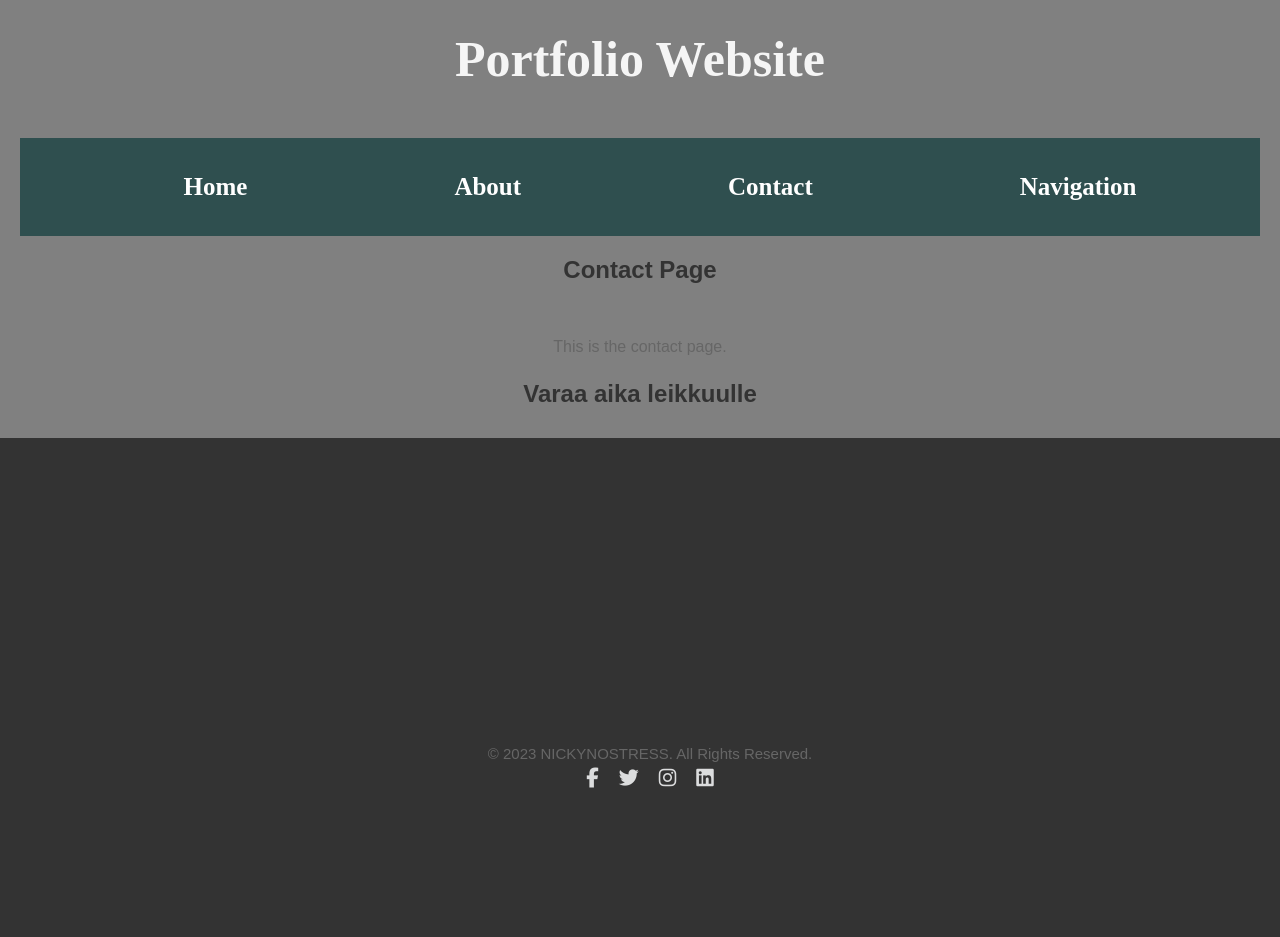
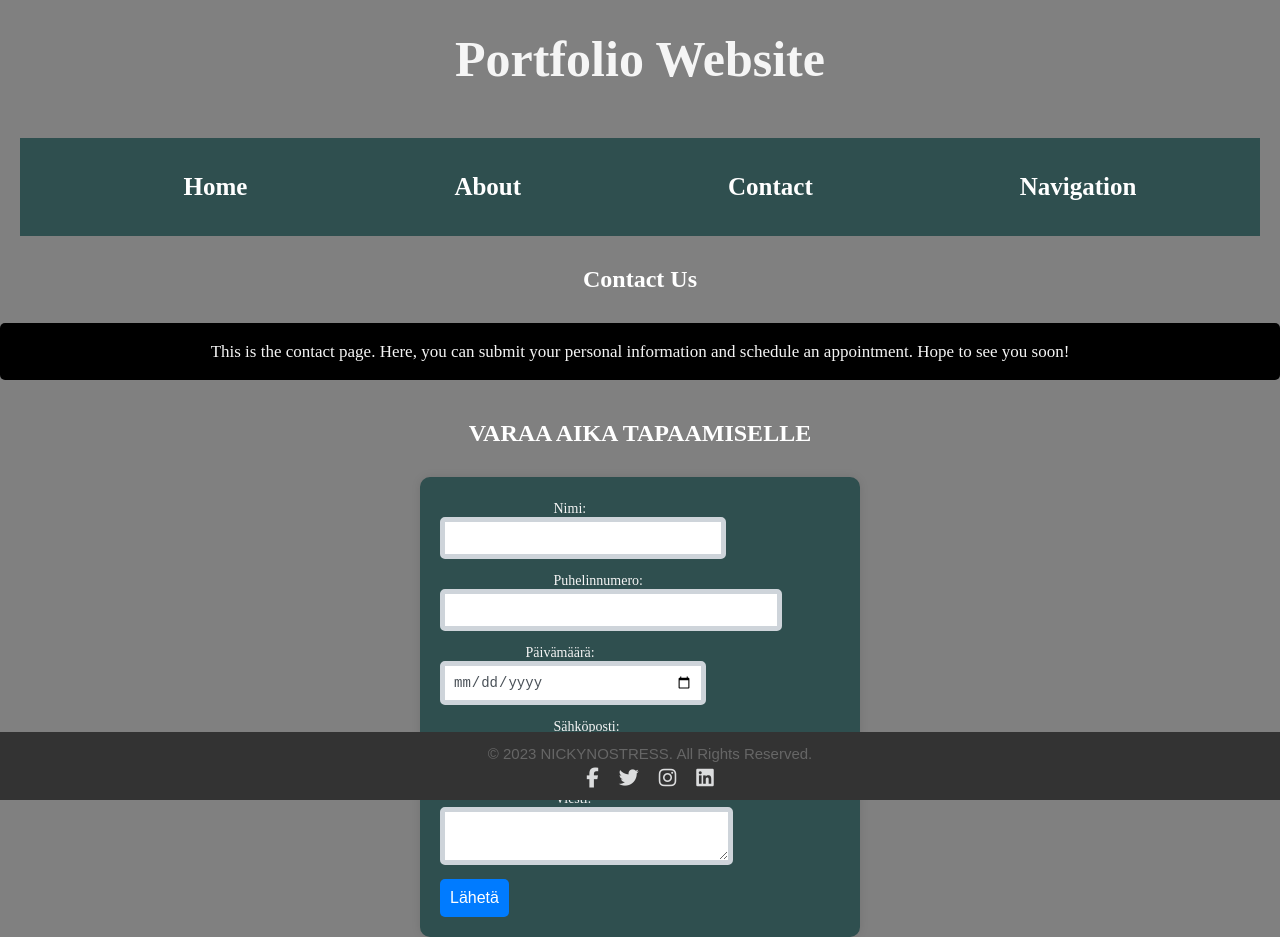
Before and after one commit to nickynostress/tecmint-app, a React (Create React App) app: page /contact in a window 1280 px wide. Before the commit the page ends 800 px from the top, so only its background shows below. Built offline with nearby package versions, Linux system fonts and the light colour scheme.

Commit message:
Added new CSS features.

```diff
--- a/src/components/ContactForm.js
+++ b/src/components/ContactForm.js
@@ -38,9 +38,36 @@ function ContactForm() {
 
   return (
     <div>
-      <h2>Varaa aika leikkuulle</h2>
+      <h2>VARAA AIKA TAPAAMISELLE</h2>
       <form className="contact-form" onSubmit={handleSubmit}>
-        {/* ... (rest of your form) */}
+        <div className="form-group">
+          <label htmlFor="nimi">Nimi:</label>
+          <input type="text" id="nimi" name="nimi" value={formData.nimi} onChange={handleInputChange} required />
+        </div>
+
+        <div className="form-group">
+          <label htmlFor="puhelinnumero">Puhelinnumero:</label>
+          <input type="tel" id="puhelinnumero" name="puhelinnumero" value={formData.puhelinnumero} onChange={handleInputChange} />
+        </div>
+
+        <div className="form-group">
+          <label htmlFor="paivamaara">Päivämäärä:</label>
+          <input type="date" id="paivamaara" name="paivamaara" value={formData.paivamaara} onChange={handleInputChange} />
+        </div>
+
+        <div className="form-group">
+          <label htmlFor="sahkoposti">Sähköposti:</label>
+          <input type="email" id="sahkoposti" name="sahkoposti" value={formData.sahkoposti} onChange={handleInputChange} required />
+        </div>
+
+        <div className="form-group">
+          <label htmlFor="viesti">Viesti:</label>
+          <textarea id="viesti" name="viesti" value={formData.viesti} onChange={handleInputChange}></textarea>
+        </div>
+
+        <div className="form-group">
+          <button type="submit">Lähetä</button>
+        </div>
       </form>
     </div>
   );
--- a/src/components/ContactPage.js
+++ b/src/components/ContactPage.js
@@ -5,8 +5,12 @@ import './styles/contactpage.css';
 function ContactPage() {
   return (
     <div>
-      <h2>Contact Page</h2>
-      <p>This is the contact page.</p>
+      <h2>Contact Us</h2>
+      <p className='submitdesc'>
+        This is the contact page.
+        Here, you can submit your personal information and schedule an appointment.
+        Hope to see you soon!
+      </p>
       <ContactForm />
     </div>
   );
--- a/src/components/Footer.js
+++ b/src/components/Footer.js
@@ -1,22 +1,41 @@
 import React from 'react';
+import PropTypes from 'prop-types';
 import './styles/footer.css';
 import '@fortawesome/fontawesome-free/css/all.min.css';
 
-
-function Footer() {
+function Footer({ currentYear, socialIcons }) {
   return (
     <footer className="footer">
       <div className="container">
-        <p className="footer-text">&copy; 2023 NICKYNOSTRESS. All Rights Reserved.</p>
+        <p className="footer-text">&copy; {currentYear} NICKYNOSTRESS. All Rights Reserved.</p>
         <ul className="social-icons">
-          <li><a href="#"><i className="fab fa-facebook-f"></i></a></li>
-          <li><a href="#"><i className="fab fa-twitter"></i></a></li>
-          <li><a href="#"><i className="fab fa-instagram"></i></a></li>
-          <li><a href="#"><i className="fab fa-linkedin"></i></a></li>
+          {socialIcons.map((social, index) => (
+            <li key={index}><a href={social.link}><i className={`fab ${social.icon}`}></i></a></li>
+          ))}
         </ul>
       </div>
     </footer>
   );
 }
 
+Footer.propTypes = {
+  currentYear: PropTypes.number.isRequired,
+  socialIcons: PropTypes.arrayOf(
+    PropTypes.shape({
+      link: PropTypes.string.isRequired,
+      icon: PropTypes.string.isRequired,
+    })
+  ).isRequired,
+};
+
+Footer.defaultProps = {
+  currentYear: new Date().getFullYear(),
+  socialIcons: [
+    { link: '#', icon: 'fa-facebook-f' },
+    { link: '#', icon: 'fa-twitter' },
+    { link: '#', icon: 'fa-instagram' },
+    { link: '#', icon: 'fa-linkedin' },
+  ],
+};
+
 export default Footer;
--- a/src/components/HomePage.js
+++ b/src/components/HomePage.js
@@ -1,27 +1,26 @@
 import React from 'react';
 import UniversalSection from './UniversalSection';
 import UniversalImage from './UniversalImage';
+import './styles/homepage.css';
 
 function HomePage() {
   return (
-    <div>
+    <div className="homepage-container">
       <UniversalSection
         title="Welcome to My Portfolio"
         description="This is my portfolio website created using React.js"
       />
       <UniversalImage
-        imageUrl="https://promen-maleimage.com/____impro/1/onewebmedia/logo%20promen___serialized1.jpeg?etag=%22483e0-632b845e%22&sourceContentType=image%2Fpng"
+        imageUrl="https://cdn.pixabay.com/photo/2019/06/06/14/58/unicorn-4256141_960_720.png"
         altText="Portfolio Image"
       />
-      <p className='loremipsum'>
-        Lorem ipsum dolor sit amet, consectetur adipiscing elit, sed do eiusmod tempor incididunt ut labore et dolore magna aliqua.
-        Condimentum mattis pellentesque id nibh. Id diam vel quam elementum pulvinar etiam non quam.
-        Adipiscing elit duis tristique sollicitudin nibh. Pulvinar sapien et ligula ullamcorper.
-        Eget sit amet tellus cras adipiscing enim. Diam maecenas ultricies mi eget mauris pharetra et ultrices.
-        Neque sodales ut etiam sit amet nisl. Ac turpis egestas sed tempus urna et.
-        Pellentesque dignissim enim sit amet venenatis urna cursus.
-        Neque laoreet suspendisse interdum consectetur. Sem viverra aliquet eget sit.
-      </p>
+      <div className='loremipsum-box'>
+        <p className='loremipsum'>
+          Lorem ipsum dolor sit amet, consectetur adipiscing elit, sed do eiusmod tempor incididunt ut labore et dolore magna aliqua.
+          Condimentum mattis pellentesque id nibh. Id diam vel quam elementum pulvinar etiam non quam.
+          Adipiscing elit duis tristique sollicitudin nibh. Pulvinar sapien et ligula ullamcorper.
+        </p>
+      </div>
     </div>
   );
 }
--- a/src/components/UniversalImage.js
+++ b/src/components/UniversalImage.js
@@ -3,7 +3,7 @@ import React from 'react';
 function UniversalImage({ imageUrl, altText }) {
   return (
     <div className="universal-image">
-      <img src={imageUrl} alt={altText} />
+      <img src={imageUrl} alt={altText} style={{ width: '150px', height: '150px' }} />
     </div>
   );
 }
--- a/src/components/styles/contactform.css
+++ b/src/components/styles/contactform.css
@@ -1,33 +1,45 @@
-/* contactform.css */
 /* contactform.css */
 
 .contact-form {
   display: flex;
   flex-direction: column;
-    align-items: flex-start;
-    max-width: 400px; /* Set a maximum width for the form */
-    margin: 0 auto; /* Center the form horizontally */
+  align-items: center;
+  max-width: 400px;
+  background-color: darkslategrey; /* Dark background color */
+  padding: 20px;
+  border-radius: 10px; /* Add rounded corners */
+  box-shadow: 0 0 10px rgba(0, 0, 0, 0.1); /* Add subtle box shadow */
 }
 
 .contact-form label {
-    margin-bottom: 5px; /* Add some spacing between labels */
+  margin-bottom: 12px; /* Adjusted margin */
+  padding: 10px; /* Added padding */
+  font-size: 14px;
+  color: whitesmoke; /* Dark text color */
+  font-family: 'Times New Roman', Times, serif; /* Set font family */
 }
 
 .contact-form input,
 .contact-form textarea {
-    width: 100%; /* Make input fields take up full width */
-    margin-bottom: 10px; /* Add some spacing between input fields */
-    padding: 8px; /* Add padding for better appearance */
+  width: 100%;
+  margin-bottom: 16px;
+  padding: 20px;
+  border: 5px solid #ced4da; /* Light border color */
+  border-radius: 5px;
+  font-size: 14px;
+  color: #495057;
 }
 
 .contact-form button {
-    background-color: #007bff; /* Change button background color */
-    color: #fff; /* Change button text color */
-    padding: 10px; /* Add padding to the button */
-    border: none; /* Remove button border */
+  background-color: #007bff;
+  color: #fff;
+  padding: 14px 20px;
+  border: none;
+  border-radius: 5px;
   cursor: pointer;
+  font-size: 16px;
 }
 
 .contact-form button:hover {
-    background-color: #0056b3; /* Change button background color on hover */
+  background-color: #0056b3;
 }
--- a/src/components/styles/contactpage.css
+++ b/src/components/styles/contactpage.css
@@ -1,3 +1,5 @@
+/* styles/contactpage.css */
+
 .contact-form {
   display: flex;
   flex-direction: column;
@@ -28,3 +30,21 @@
 .contact-form button:hover {
   background-color: #0056b3; /* Change button background color on hover */
 }
+
+h2 {
+  color: #fff; /* Set the text color for h2 to white */
+  font-family: 'Times New Roman', Times, serif;
+  margin-bottom: 20px; /* Add some spacing below h2 */
+  padding: 10px; /* Add padding to h2 */
+}
+
+p.submitdesc {
+  color: whitesmoke;
+  font-family: 'Times New Roman', Times, serif; /* Change font family to Times New Roman */
+  line-height: 1.6; /* Set the line height for better readability */
+  margin-bottom: 30px; /* Add some spacing below p */
+  font-size: 17px; /* Set the font size for p */
+  padding: 15px; /* Add padding to p */
+  border-radius: 5px; /* Add border radius for a rounded appearance */
+  background-color: black;
+}
--- /dev/null
+++ b/src/components/styles/homepage.css
@@ -0,0 +1,24 @@
+/* styles/homepage.css */
+
+.homepage-container {
+    max-width: 800px;
+    margin: 0 auto;
+    padding: 20px;
+  }
+
+  .loremipsum-box {
+    background-color: black; /* Change background color to black */
+    border: 1px solid #ddd;
+    padding: 15px;
+    border-radius: 5px;
+    color: white; /* Set text color to white */
+    font-family: 'Arial', sans-serif; /* Set font family */
+  }
+
+  .loremipsum {
+    margin: 0;
+    font-size: 10px; /* Adjust font size */
+    line-height: 1.8; /* Set line height for better spacing */
+    font-weight: bold; /* Make the text bold */
+    text-align: justify; /* Justify the text */
+  }
```
Lines whose indentation alone changed are shown as unchanged.
